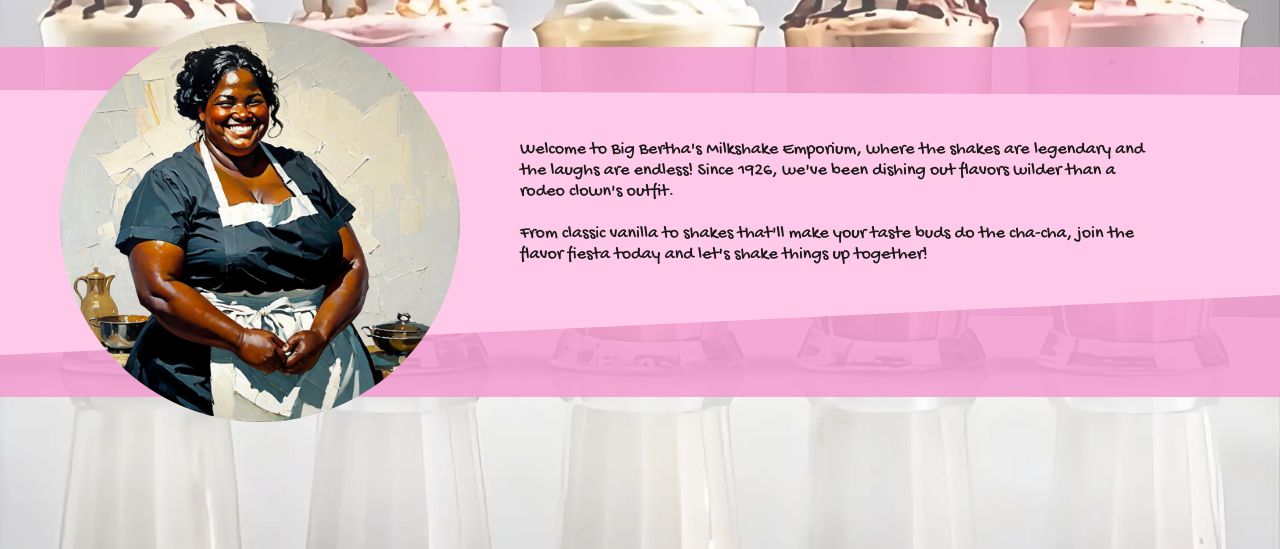
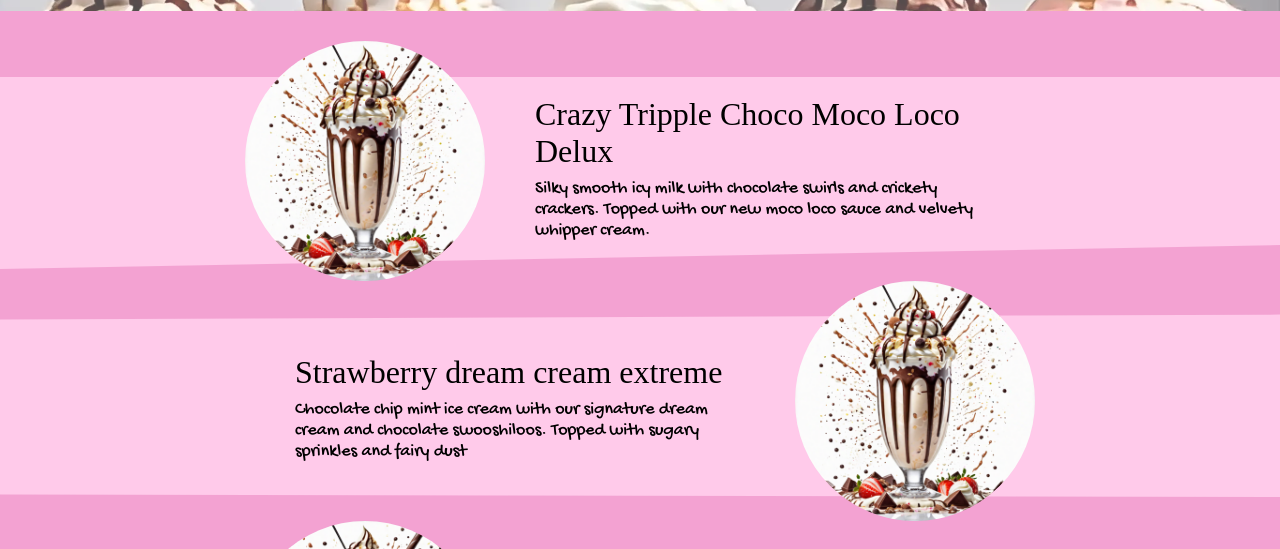
Before and after one commit to DarionV/restaurant-page, a website built with webpack: page dist/index.html in a window 1280 px wide. Shown: the part 247-796 px from the top of the page. Built offline with Linux system fonts and the light colour scheme; files that its build step writes are made by us from their sources; files whose address does not match are found by name; a web font is replaced by a local one.

Commit message:
add menu page

```diff
--- a/src/style.css
+++ b/src/style.css
@@ -1,3 +1,8 @@
+:root {
+  --pink: #ffcaea;
+  --dark-pink: #f3a2d2;
+}
+
 body {
   margin: 0;
   padding: 0;
@@ -44,6 +49,7 @@ button {
   border: 6px solid #ffa8a8;
   transition-property: translate;
   transition-duration: 0.1s;
+  z-index: 4;
 }
 
 button:hover {
@@ -59,6 +65,7 @@ button:hover {
   background-image: url(images/hero.webp);
   background-size: 100%;
   background-position: 0px -520px;
+  justify-content: center;
 }
 
 .hero {
@@ -144,9 +151,68 @@ button:hover {
   width: 0px;
   height: 200px;
   position: absolute;
-  border-left: 100vw solid #ffcaea;
+  border-left: 100vw solid var(--pink);
   border-top: 5px solid transparent;
   border-bottom: 60px solid transparent;
   border-right: none;
   z-index: 1;
 }
+
+.menu-container {
+  background-color: var(--dark-pink);
+  height: 100%;
+  margin: 64px 0;
+  padding: 30px 0;
+}
+.item-container {
+  position: relative;
+  background-color: none;
+  display: flex;
+  padding: 0px 100px;
+  align-items: center;
+  justify-content: center;
+}
+.item-container h3 {
+  font-size: 32px;
+  font-weight: 400;
+  margin-bottom: -10px;
+}
+.item-container p {
+  font-family: "Gochi Hand", cursive;
+  font-size: 18px;
+}
+.item {
+  height: 240px;
+  z-index: 2;
+}
+.description {
+  margin: 0px 50px;
+  max-width: 450px;
+  z-index: 2;
+}
+
+.left-clip::before {
+  content: "";
+  display: block;
+  background-color: var(--pink);
+  width: 100%;
+  height: 100%;
+  position: absolute;
+  top: 0;
+  left: 0;
+  z-index: 1;
+  clip-path: polygon(0 15%, 100% 15%, 100% 85%, 0 95%);
+}
+
+.right-clip::before {
+  content: "";
+  display: block;
+  background-color: var(--pink);
+  width: 100%;
+  height: 100%;
+  position: absolute;
+  top: 0;
+  left: 0;
+  z-index: 1;
+  clip-path: polygon(0 16%, 100% 14%, 100% 90%, 0 89%);
+}
```
Also changed, not shown: dist/index.html, dist/main.js.
